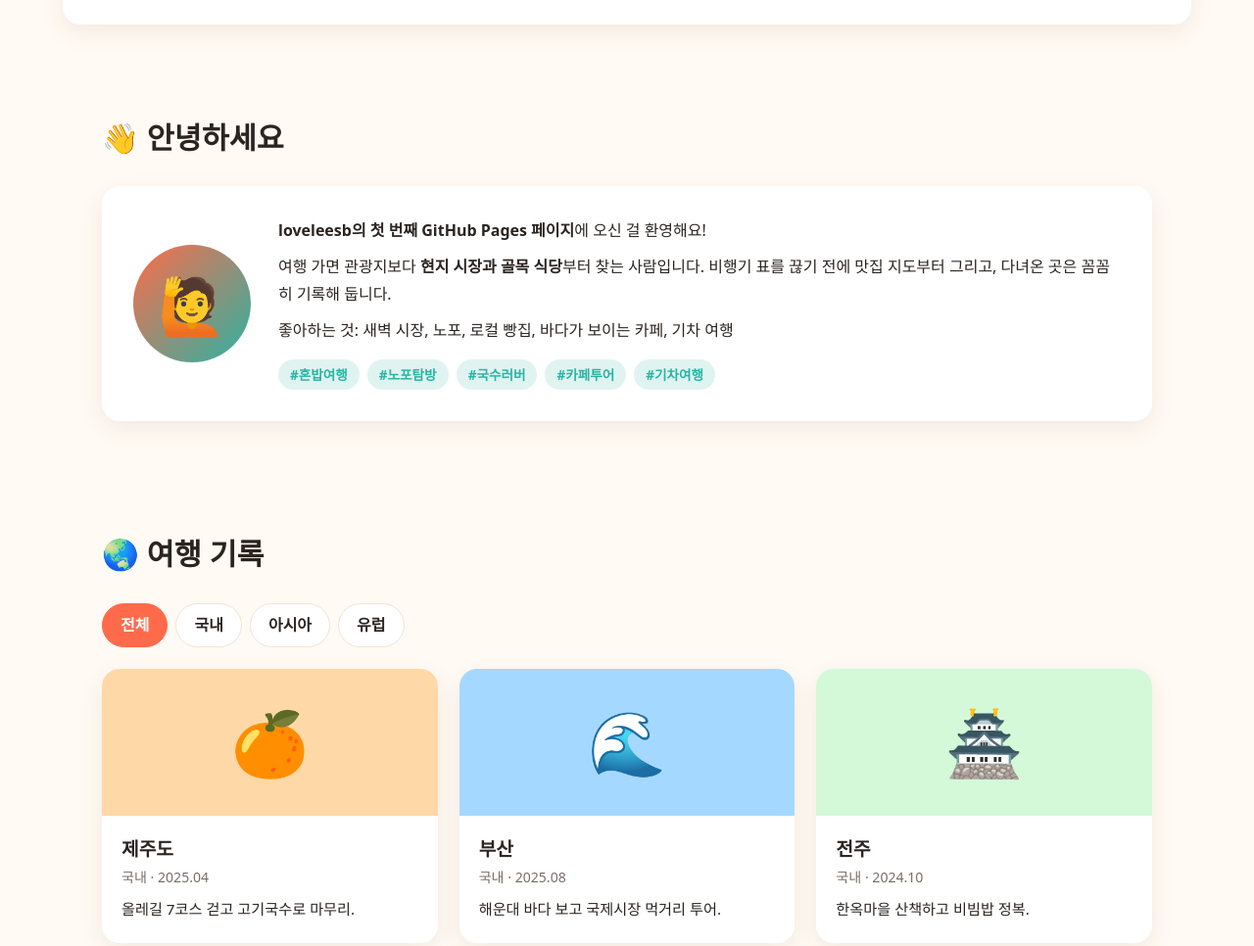
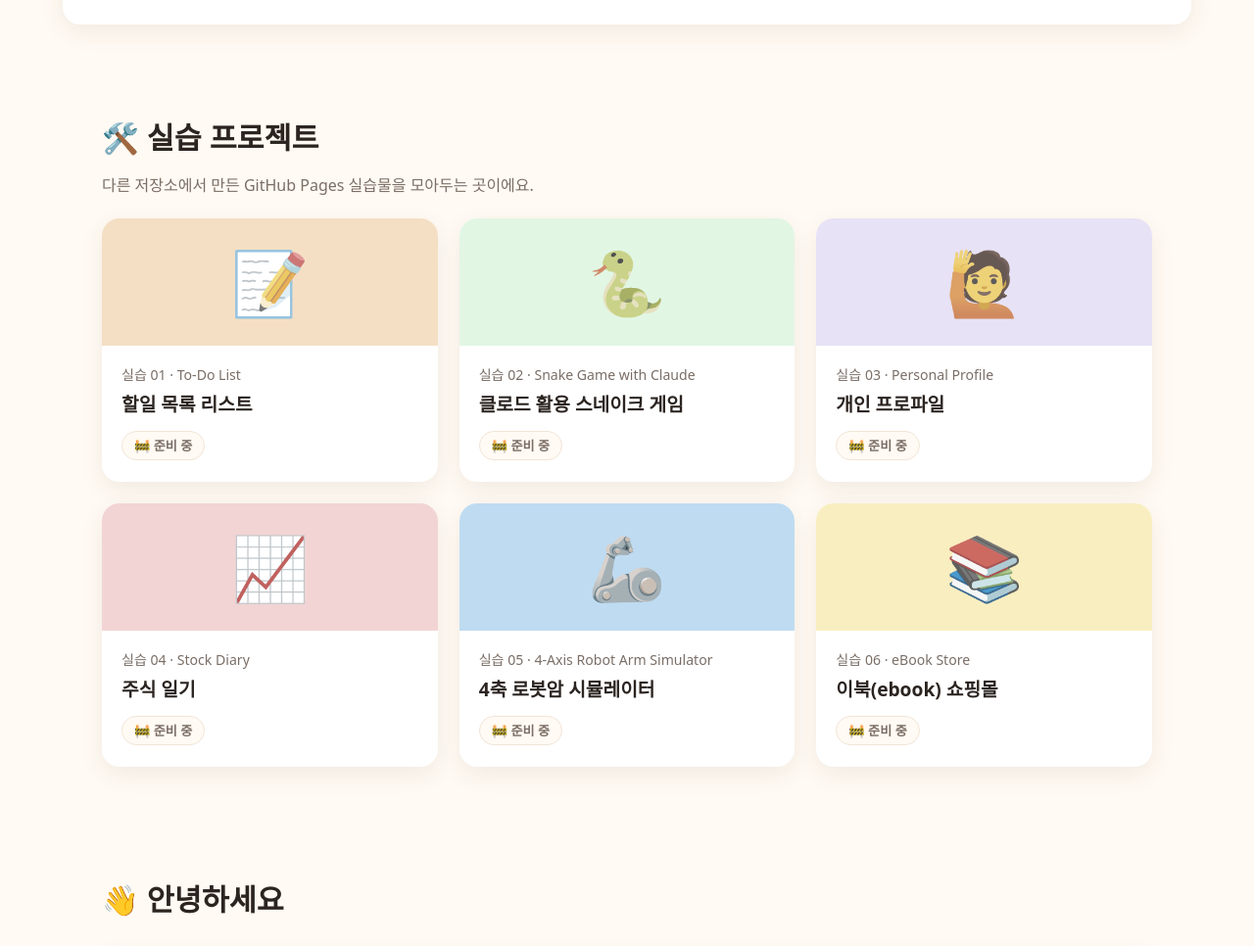
Before and after one commit to loveleesb/loveleesb.github.io, a plain HTML site: page index.html in a window 1280 px wide. Shown: the part 886-1852 px from the top of the page at 98% size. Drawn offline with Linux system fonts and the light colour scheme.

Commit message:
Add practice projects card grid with 6 placeholder slots
Co-Authored-By: Claude Opus 5.5 <noreply@anthropic.com>

```diff
--- a/index.html
+++ b/index.html
@@ -13,6 +13,7 @@
     <a href="#home" class="logo">🧳 loveleesb</a>
     <nav>
       <ul class="nav-links" id="navLinks">
+        <li><a href="#projects">실습</a></li>
         <li><a href="#about">소개</a></li>
         <li><a href="#travel">여행</a></li>
         <li><a href="#food">맛집</a></li>
@@ -49,6 +50,63 @@
     <div class="stat"><strong class="count" data-target="47">0</strong><span>여행한 도시</span></div>
     <div class="stat"><strong class="count" data-target="238">0</strong><span>다녀온 맛집</span></div>
     <div class="stat"><strong class="count" data-target="1520">0</strong><span>찍은 음식 사진</span></div>
+  </section>
+
+  <!-- 실습 프로젝트 -->
+  <!-- 링크 연결 방법: 카드의 class에서 is-disabled와 aria-disabled를 지우고 href="https://..." 를 넣으세요 -->
+  <section class="section reveal" id="projects">
+    <h2 class="section-title">🛠️ 실습 프로젝트</h2>
+    <p class="section-desc">다른 저장소에서 만든 GitHub Pages 실습물을 모아두는 곳이에요.</p>
+    <div class="grid project-grid">
+      <a class="card project-card is-disabled" aria-disabled="true" data-url="">
+        <div class="card-cover" style="background:#ffd8a8">📝</div>
+        <div class="card-body">
+          <div class="card-meta">실습 01 · To-Do List</div>
+          <h3>할일 목록 리스트</h3>
+          <span class="badge">🚧 준비 중</span>
+        </div>
+      </a>
+      <a class="card project-card is-disabled" aria-disabled="true" data-url="">
+        <div class="card-cover" style="background:#d3f9d8">🐍</div>
+        <div class="card-body">
+          <div class="card-meta">실습 02 · Snake Game with Claude</div>
+          <h3>클로드 활용 스네이크 게임</h3>
+          <span class="badge">🚧 준비 중</span>
+        </div>
+      </a>
+      <a class="card project-card is-disabled" aria-disabled="true" data-url="">
+        <div class="card-cover" style="background:#e5dbff">🙋</div>
+        <div class="card-body">
+          <div class="card-meta">실습 03 · Personal Profile</div>
+          <h3>개인 프로파일</h3>
+          <span class="badge">🚧 준비 중</span>
+        </div>
+      </a>
+      <a class="card project-card is-disabled" aria-disabled="true" data-url="">
+        <div class="card-cover" style="background:#ffc9c9">📈</div>
+        <div class="card-body">
+          <div class="card-meta">실습 04 · Stock Diary</div>
+          <h3>주식 일기</h3>
+          <span class="badge">🚧 준비 중</span>
+        </div>
+      </a>
+      <a class="card project-card is-disabled" aria-disabled="true" data-url="">
+        <div class="card-cover" style="background:#a5d8ff">🦾</div>
+        <div class="card-body">
+          <div class="card-meta">실습 05 · 4-Axis Robot Arm Simulator</div>
+          <h3>4축 로봇암 시뮬레이터</h3>
+          <span class="badge">🚧 준비 중</span>
+        </div>
+      </a>
+      <a class="card project-card is-disabled" aria-disabled="true" data-url="">
+        <div class="card-cover" style="background:#ffec99">📚</div>
+        <div class="card-body">
+          <div class="card-meta">실습 06 · eBook Store</div>
+          <h3>이북(ebook) 쇼핑몰</h3>
+          <span class="badge">🚧 준비 중</span>
+        </div>
+      </a>
+    </div>
   </section>
 
   <!-- 소개 -->
--- a/style.css
+++ b/style.css
@@ -275,3 +275,16 @@ input:focus, select:focus, textarea:focus { border-color: var(--primary); }
   .tags { justify-content: center; }
   .food-list { grid-template-columns: 1fr; }
 }
+
+/* ---------- 실습 프로젝트 ---------- */
+.project-card { display: block; position: relative; }
+.project-card .card-cover { height: 130px; }
+.project-card .card-body h3 { margin-top: 2px; }
+.badge {
+  display: inline-block; margin-top: 10px; padding: 3px 12px;
+  border-radius: 999px; font-size: 0.82rem; font-weight: 600;
+  background: var(--bg); border: 1px solid var(--border); color: var(--muted);
+}
+.project-card.is-disabled { cursor: not-allowed; }
+.project-card.is-disabled .card-cover { filter: grayscale(0.35); opacity: 0.85; }
+.project-card.is-disabled:hover { transform: none; box-shadow: var(--shadow); }
```
